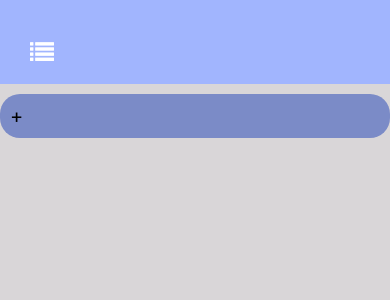
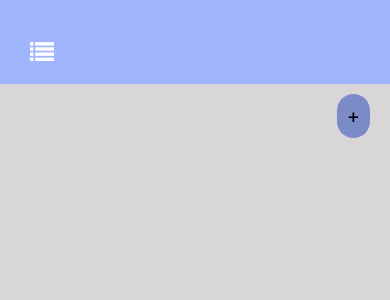
Before and after one commit to chrisDev06/T-DEV-600, a React Native app in the folder client/: screen / in a window 390 px wide. Shown: the top 300 px of the page. Built offline with nearby package versions, Linux system fonts and the light colour scheme.

Commit message:
front a peu pres beau

```diff
--- a/client/Dashboard/Pages/Body.js
+++ b/client/Dashboard/Pages/Body.js
@@ -26,13 +26,13 @@ const Body = ({isNavOpen, createProject, listProject, deleteProject, deleteOpen,
     <View style= {style.BodyPage}>
       <View style={style.container}>
         {isNavOpen && <DashNav createProject={createProject} listProject={listProject} deleteProject={deleteProject} deleteOpen={deleteOpen} isDeleteOpen={isDeleteOpen}/>}
-          <View style={style.listContainer}>
-           {selectList(listList)}
-          </View>
+          <ScrollView style={style.listContainer}>
+            {selectList(listList)}
+          </ScrollView>
+          <Pressable onPress={createList}>
+            <Text style= {style.createListButton}>+</Text>
+          </Pressable>
       </View>
-      <Pressable onPress={createList}>
-        <Text style= {style.createListButton}>+</Text>
-      </Pressable>
     </View>
   );
 };
@@ -49,11 +49,11 @@ const style = StyleSheet.create({
   listContainer: {
     display: "flex",
     flexDirection: 'row',
-    width: '100%',
     marginBottom: 10,
-    flexWrap: 'wrap',
   },
   createListButton: {
+    marginRight: 20,
+    marginTop: 10,
     padding: 10,
     backgroundColor: "#7B8BC7",
     fontSize: 20,
--- a/client/Dashboard/Pages/Card.js
+++ b/client/Dashboard/Pages/Card.js
@@ -33,10 +33,6 @@ const Card = ({ titleCard }) => {
 };
 
 const styles = StyleSheet.create({
-  CardPage: {
-    maxWidth: 200,
-    minHeight: 30,
-  },
   CardBody: {
     backgroundColor: '#ffffff',
     maxWidth: "90%",
```
